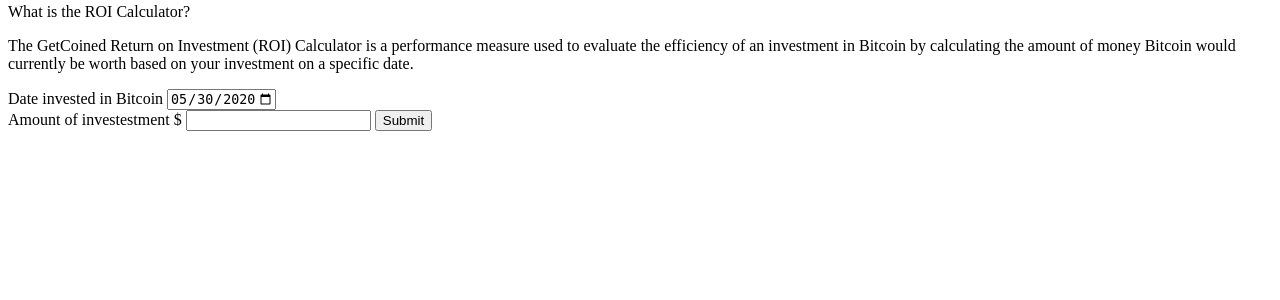
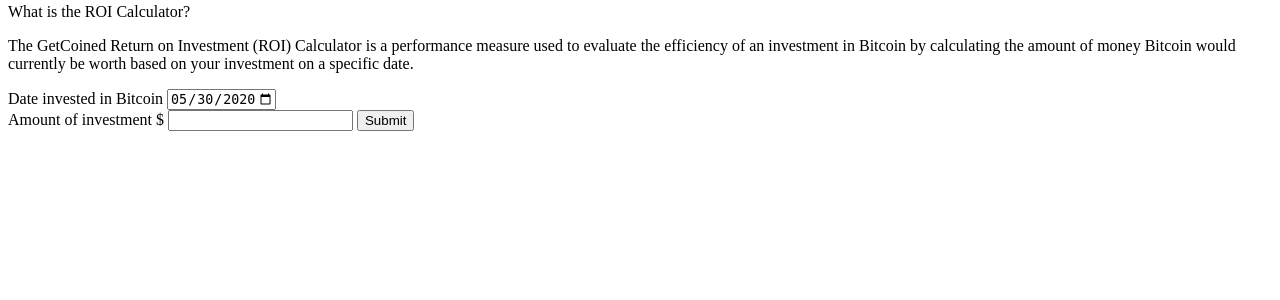
Before and after one commit to NabismoPrimeTime/Flaskfun, a PHP site: page / in a window 1280 px wide. Shown: the part 410-710 px from the top of the page. Run offline with PHP 8.4, Linux system fonts and the light colour scheme; some web fonts are replaced.

Commit message:
Fixed typo

```diff
--- a/index.php
+++ b/index.php
@@ -42,7 +42,7 @@
 		value="<?php echo date('Y-m-d', time() - 60 * 60 * 24); ?>" required>
 		</div> <!--date_form-->
 		<div id="invest_form">
-		<label for="investment">Amount of investestment</label>
+		<label for="investment">Amount of investment</label>
 		<span id="currencyinput">$ <input id="invest_field" type="number" name="investment" min="1" required></span>
 		<input type="submit" name="submit" value="Submit">
 		</div> <!--invest_form-->
```
